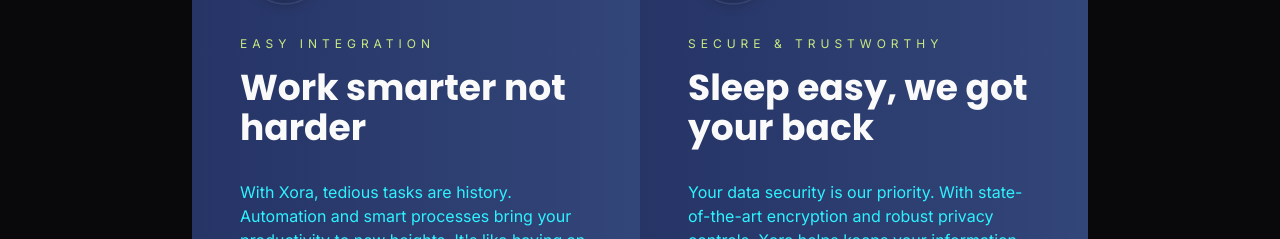
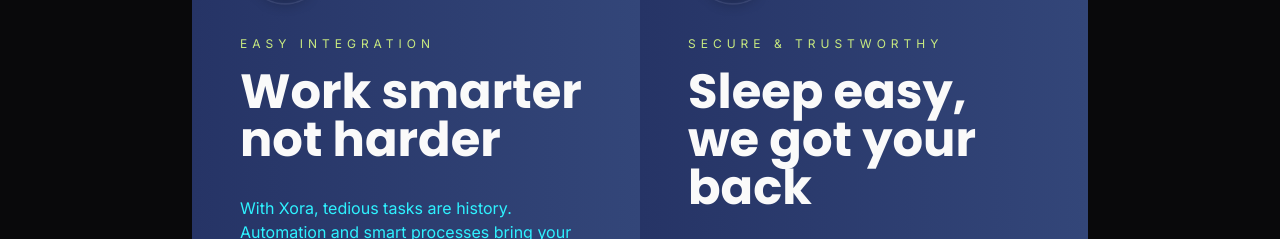
Before and after one commit to Micheal-Repo/xora, a Next.js app: page / in a window 1280 px wide. Shown: the part 713-952 px from the top of the page. Built offline with nearby package versions, Linux system fonts and the light colour scheme.

Commit message:
testimonials

```diff
--- a/src/section/features.tsx
+++ b/src/section/features.tsx
@@ -101,7 +101,7 @@
           {item.caption}
         </p>
 
-        <h1 className="text-3xl sm:text-4xl font-bold">{item.title}</h1>
+        <h1 className="text-3xl sm:text-4xl md:text-5xl font-bold">{item.title}</h1>
 
         <p className="text-sp mt-8">
           {item.text}
--- a/src/section/pricing.tsx
+++ b/src/section/pricing.tsx
@@ -65,7 +65,7 @@
 
           {/*mobile*/}
           <div className="w-screen overflow-auto scroll-hide mt-8 md:hidden">
-            <div className="flex items-center gap-[50px] px-[20px] w-[1020px] py-[50px]">
+            <div className="flex items-center gap-[20px] px-[20px] w-[940px] py-[50px]">
 
               {plans.map((item, i)=>(
                 <div key={i} className="w-[300px]">
```
